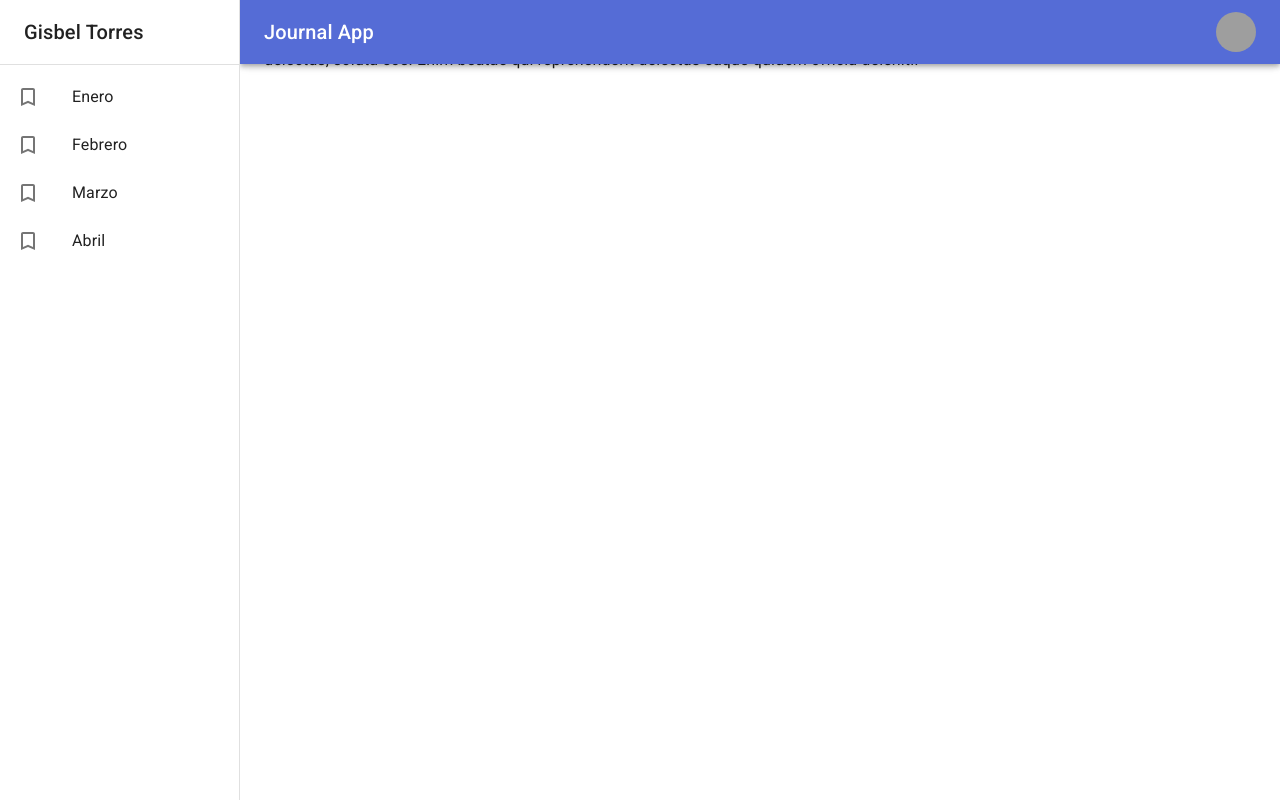
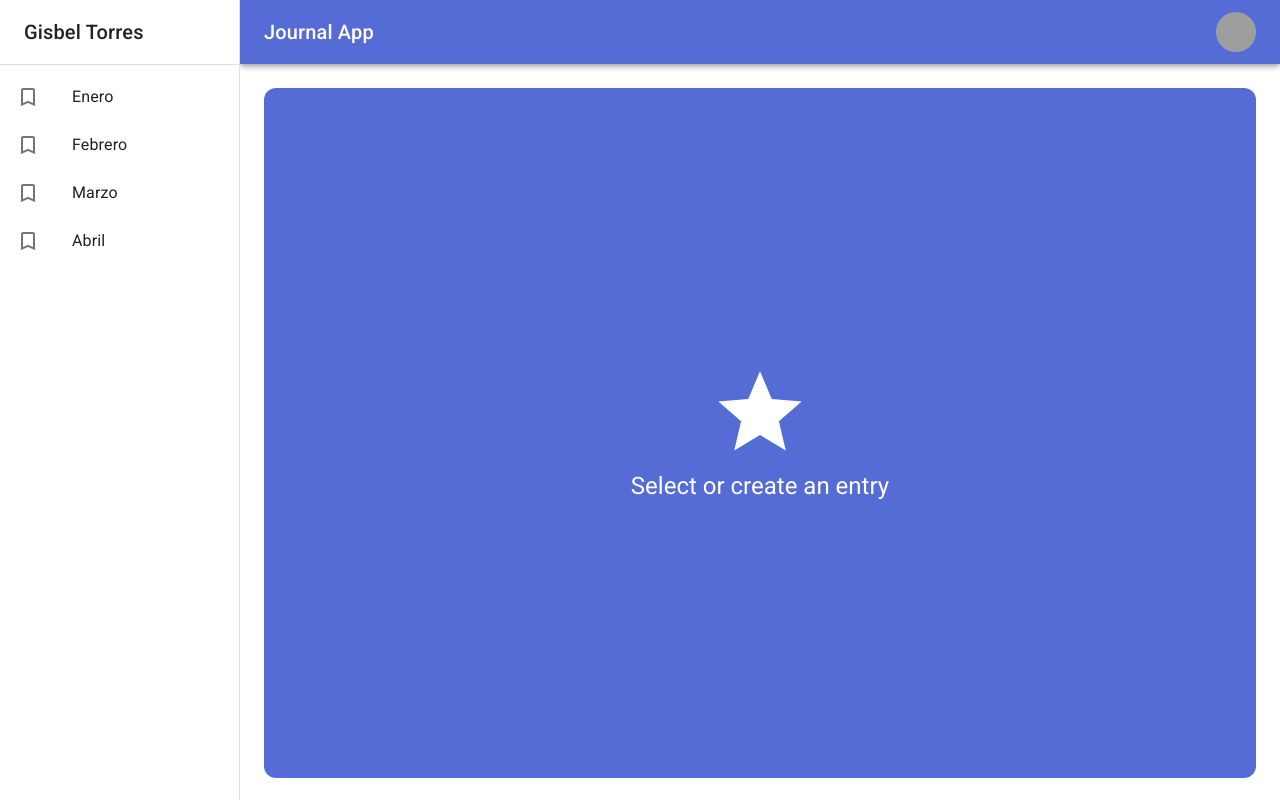
Before and after one commit to gisbelt/react-app, a React (Vite) app in the folder 08-journal-app-vite/: page / in a window 1280 px wide. Built offline with nearby package versions, Linux system fonts and the light colour scheme; grey boxes are pictures that could not be loaded.

Commit message:
Views - Nothing Selected View

```diff
--- a/08-journal-app-vite/src/journal/components/SideBar.jsx
+++ b/08-journal-app-vite/src/journal/components/SideBar.jsx
@@ -1,5 +1,7 @@
 import { TurnedInNot } from "@mui/icons-material"
 import { Box, Divider, Drawer, Grid, List, ListItem, ListItemButton, ListItemIcon, ListItemText, Toolbar, Typography } from "@mui/material"
+
+const sideBarItems = ['Enero', 'Febrero', 'Marzo', 'Abril'];
 
 export const SideBar = ({ drawerWidth }) => {
 	return (
@@ -26,7 +28,7 @@
 
 				<List>
 					{
-						['Enero', 'Febrero', 'Marzo', 'Abril'].map((item, index) => (
+						sideBarItems.map((item, index) => (
 							<ListItem key={ index } disablePadding>
 								<ListItemButton>
 									<ListItemIcon>
--- a/08-journal-app-vite/src/journal/layout/JournalLayout.jsx
+++ b/08-journal-app-vite/src/journal/layout/JournalLayout.jsx
@@ -1,4 +1,4 @@
-import { Box } from '@mui/material';
+import { Box, Toolbar } from '@mui/material';
 import { NavBar, SideBar } from '../components';
 
 const drawerWidth = 240;
@@ -16,6 +16,7 @@
 				sx={{ flexGrow: 1, p: 3 }}
 			>
 				{/* Toolbar  */}
+				<Toolbar />
 
 				{ children}
 			</Box>
--- a/08-journal-app-vite/src/journal/pages/JournalPage.jsx
+++ b/08-journal-app-vite/src/journal/pages/JournalPage.jsx
@@ -1,14 +1,11 @@
-import { Typography } from '@mui/material'
-import { MailOutline } from '@mui/icons-material'
 import { JournalLayout } from '../layout/JournalLayout'
+import { NothingSelectedView } from '../views'
 
 export const JournalPage = () => {
 	return (
 		<JournalLayout>
-			<Typography >Lorem ipsum dolor sit amet consectetur adipisicing elit. Alias aspernatur corporis voluptatem dolor ex, repellendus, pariatur ad corrupti delectus, soluta eos. Enim beatae qui reprehenderit delectus eaque quidem officia deleniti!</Typography>
-
-
 			{/* Nothing selected  */}
+			<NothingSelectedView />
 
 			{/* Note View  */}
 		</JournalLayout>
--- /dev/null
+++ b/08-journal-app-vite/src/journal/views/NothingSelectedView.jsx
@@ -0,0 +1,23 @@
+import { StarOutlined } from "@mui/icons-material"
+import { Grid, Typography } from "@mui/material"
+
+export const NothingSelectedView = () => {
+	return (
+		<Grid
+			container
+			spacing={ 0 }
+			direction="column"
+			alignItems="center"
+			justifyContent="center"
+			sx={{ minHeight: 'calc(100vh - 110px)', backgroundColor: 'primary.main', borderRadius: 3 }}
+		>
+			<Grid item xs={ 12 } >
+				<StarOutlined  sx={{ fontSize: 100, color: 'white' }}/>
+			</Grid>
+
+			<Grid item xs={ 12 } >
+				<Typography color='white' variant='h5' >Select or create an entry</Typography>
+			</Grid>
+		</Grid>
+	)
+}
--- /dev/null
+++ b/08-journal-app-vite/src/journal/views/index.js
@@ -0,0 +1 @@
+export * from './NothingSelectedView'
```
